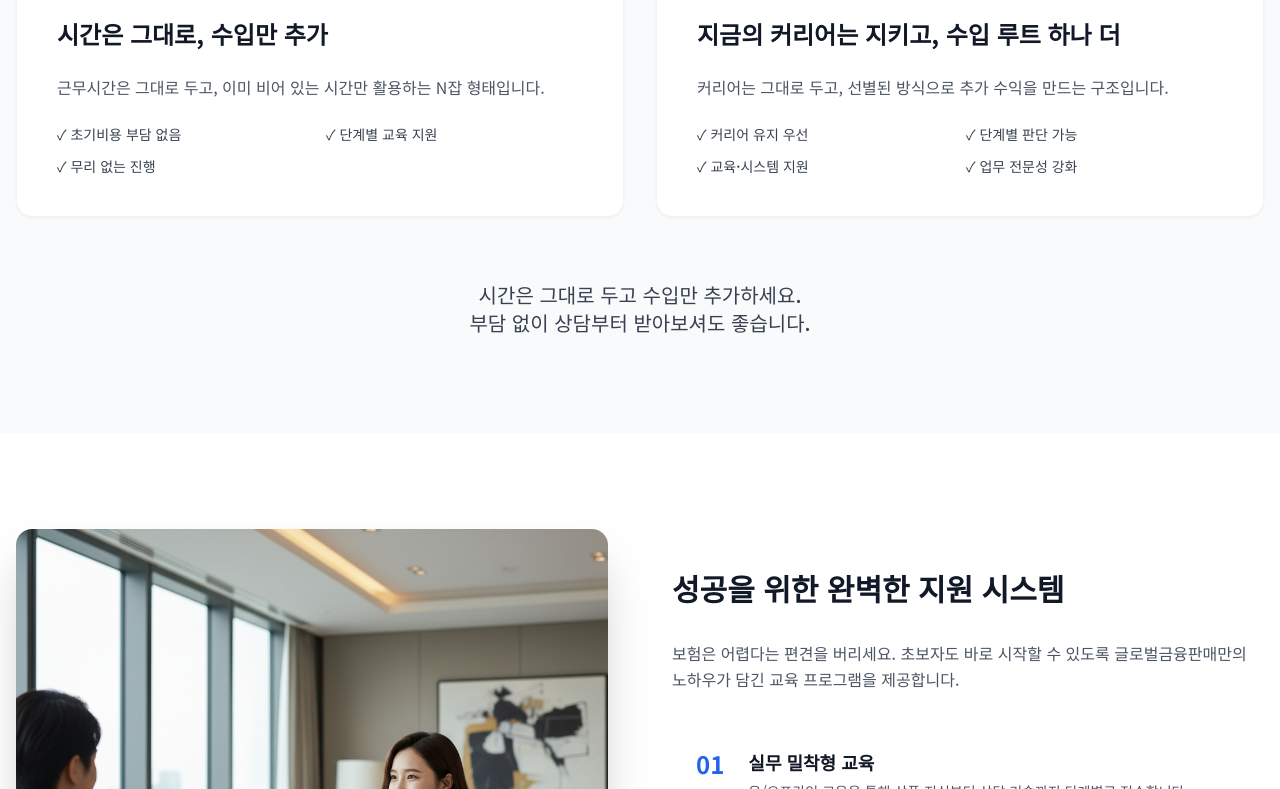
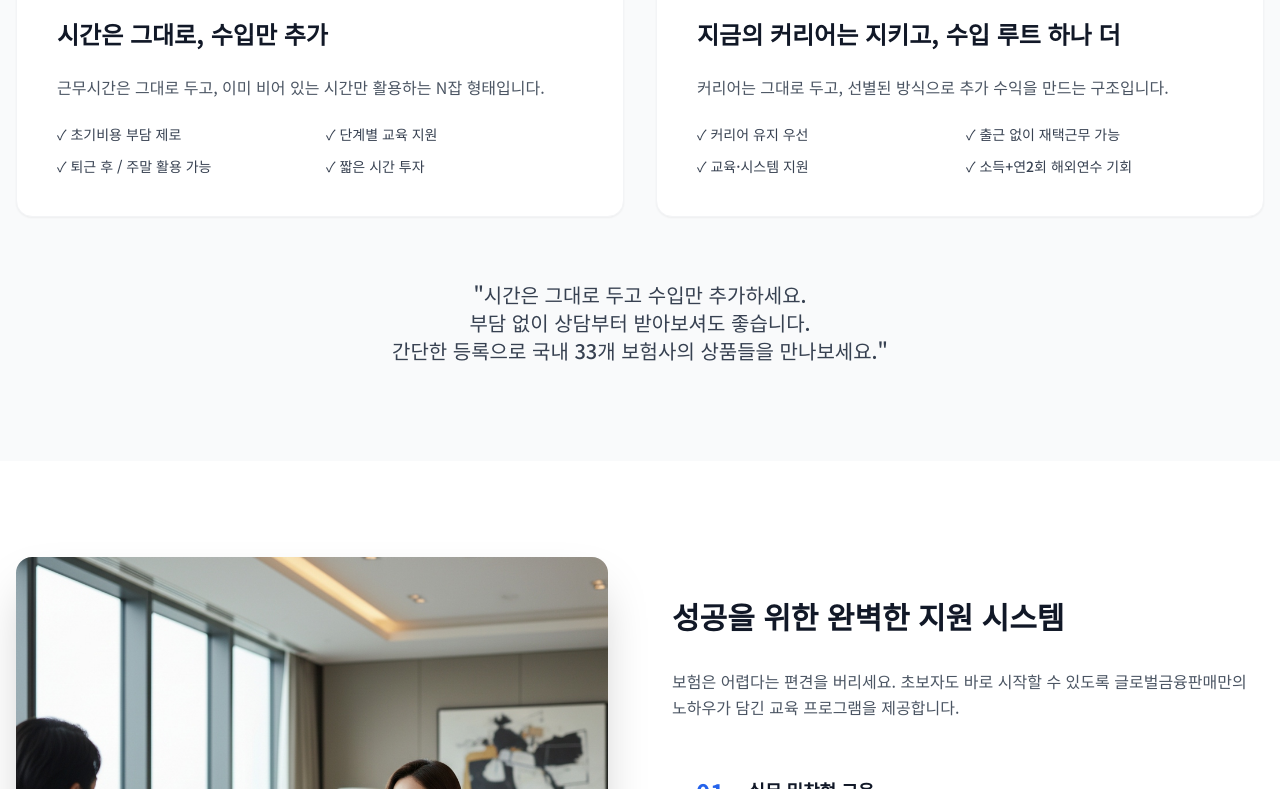
Before and after one commit to myneoego/NJobPartners, a React (Vite) app: page / in a window 1280 px wide. Shown: the part 1091-1880 px from the top of the page. Built offline with nearby package versions, Linux system fonts and the light colour scheme.

Commit message:
Update Footer, Hero, and Features with content changes

```diff
--- a/src/components/Features.jsx
+++ b/src/components/Features.jsx
@@ -10,9 +10,10 @@ const Features = () => (
           <h3 className="text-2xl font-bold">시간은 그대로, 수입만 추가</h3>
           <p className="text-gray-600 leading-relaxed">근무시간은 그대로 두고, 이미 비어 있는 시간만 활용하는 N잡 형태입니다.</p>
           <div className="grid grid-cols-2 gap-3 text-sm font-medium">
-            <div className="flex items-center gap-2 text-gray-700">✓ 초기비용 부담 없음</div>
+            <div className="flex items-center gap-2 text-gray-700">✓ 초기비용 부담 제로</div>
             <div className="flex items-center gap-2 text-gray-700">✓ 단계별 교육 지원</div>
-            <div className="flex items-center gap-2 text-gray-700">✓ 무리 없는 진행</div>
+            <div className="flex items-center gap-2 text-gray-700">✓ 퇴근 후 / 주말 활용 가능</div>
+            <div className="flex items-center gap-2 text-gray-700">✓ 짧은 시간 투자</div>
           </div>
         </div>
         <div className="bg-white p-10 rounded-2xl shadow-sm hover:shadow-md transition-shadow text-left space-y-6 border border-gray-100">
@@ -21,15 +22,16 @@ const Features = () => (
           <p className="text-gray-600 leading-relaxed">커리어는 그대로 두고, 선별된 방식으로 추가 수익을 만드는 구조입니다.</p>
           <div className="grid grid-cols-2 gap-3 text-sm font-medium">
             <div className="flex items-center gap-2 text-gray-700">✓ 커리어 유지 우선</div>
-            <div className="flex items-center gap-2 text-gray-700">✓ 단계별 판단 가능</div>
+            <div className="flex items-center gap-2 text-gray-700">✓ 출근 없이 재택근무 가능</div>
             <div className="flex items-center gap-2 text-gray-700">✓ 교육·시스템 지원</div>
-            <div className="flex items-center gap-2 text-gray-700">✓ 업무 전문성 강화</div>
+            <div className="flex items-center gap-2 text-gray-700">✓ 소득+연2회 해외연수 기회</div>
           </div>
         </div>
       </div>
       <p className="text-xl font-medium text-gray-700">
-        시간은 그대로 두고 수입만 추가하세요.<br />
-        부담 없이 상담부터 받아보셔도 좋습니다.
+        "시간은 그대로 두고 수입만 추가하세요.<br />
+        부담 없이 상담부터 받아보셔도 좋습니다.<br />
+        간단한 등록으로 국내 33개 보험사의 상품들을 만나보세요."
       </p>
     </div>
   </section>
--- a/src/components/Footer.jsx
+++ b/src/components/Footer.jsx
@@ -13,7 +13,7 @@ const Footer = () => (
         </div>
       </div>
       <div className="flex flex-col justify-between items-start md:items-end gap-4">
-        <div className="text-sm text-gray-400">© Global Finance Sales. All Rights Reserved.</div>
+        <div className="text-sm text-gray-400">© Global FM. All Rights Reserved.</div>
         <div className="text-xs text-gray-400 max-w-md md:text-right">
           해당 보험모집인은 다수의 보험사와 계약 체결 및 대리, 중개하는 보험대리점입니다.
         </div>
--- a/src/components/Hero.jsx
+++ b/src/components/Hero.jsx
@@ -6,7 +6,7 @@ const Hero = () => (
     <div className="max-w-7xl mx-auto flex flex-col md:flex-row items-center gap-12">
       <div className="flex-1 space-y-6">
         <div className="inline-block bg-blue-50 text-blue-700 px-4 py-1 rounded-full text-sm font-bold">
-          커리어 우먼을 위한 스마트한 부업
+          직장인·주부를 위한 스마트한 부업
         </div>
         <h1 className="text-4xl md:text-5xl font-bold leading-tight">
           퇴근 후,<br />
```
